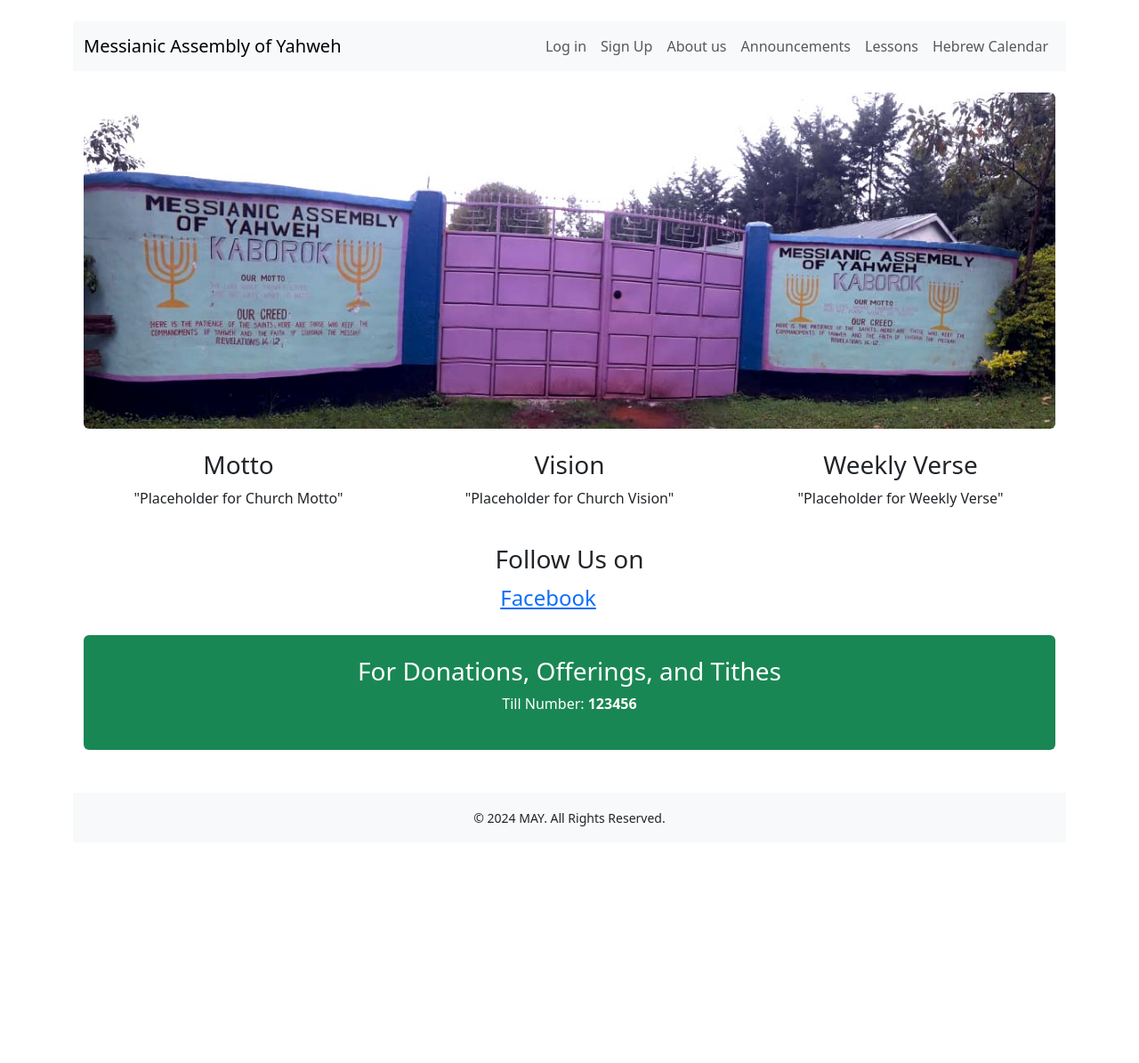
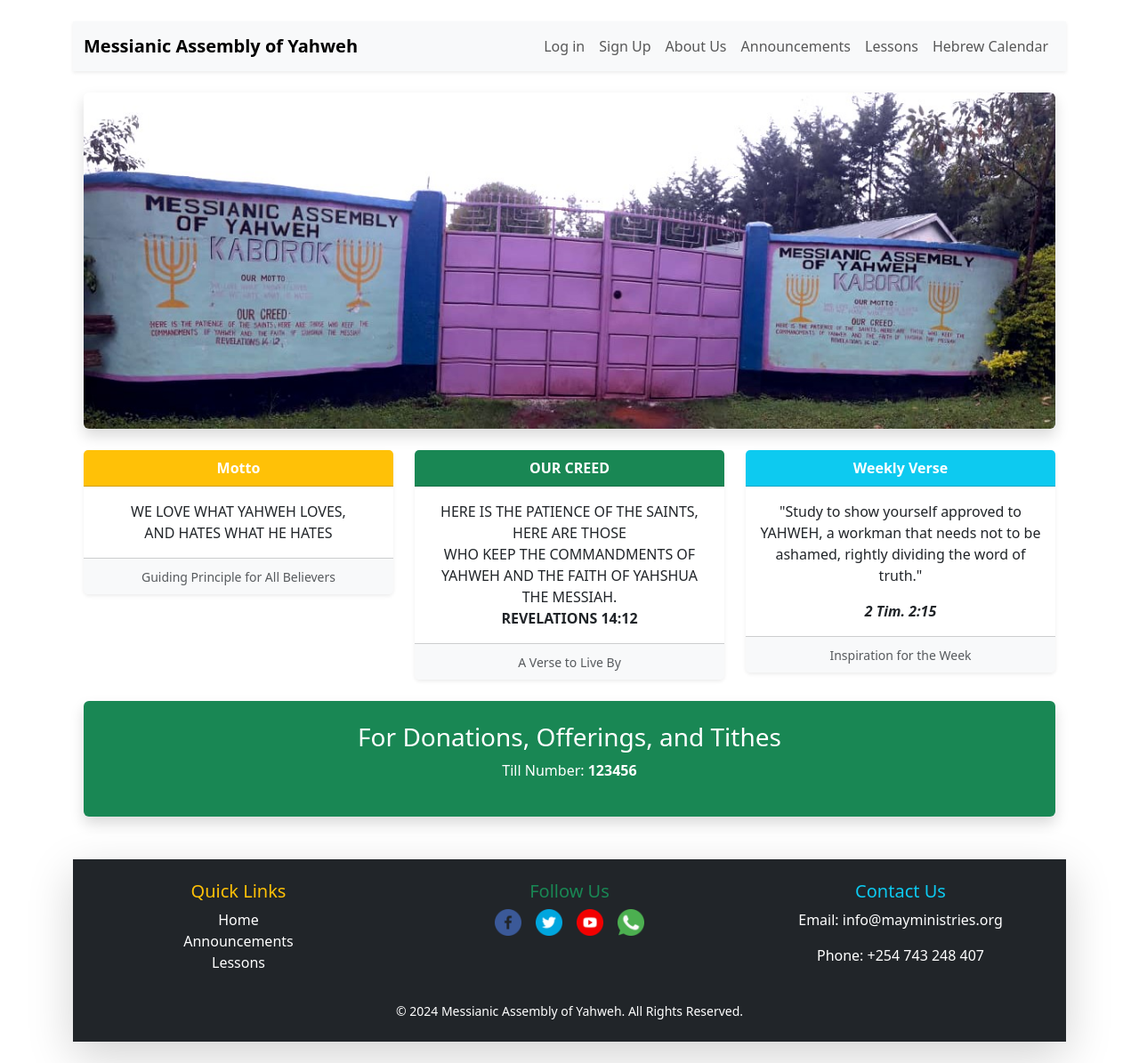
Before and after one commit to kiptoobarchok/MAY-kbrk, a Flask app: page / in a window 1280 px wide. Shown: the whole page at 89% size. Before the commit the page ends 929 px from the top, so only its background shows below. Run offline with Flask 3, Linux system fonts and the light colour scheme.

Commit message:
custom homepage

```diff
--- a/application/templates/home.html
+++ b/application/templates/home.html
@@ -3,47 +3,26 @@
 {% block content %}
 <div class="d-flex flex-column min-vh-100">
   <!-- Navbar Section -->
-  <nav class="navbar navbar-expand-lg navbar-light bg-light">
+  <nav class="navbar navbar-expand-lg navbar-light bg-light shadow-sm">
     <div class="container">
-      <a class="navbar-brand" href="#">Messianic Assembly of Yahweh</a>
+      <a class="navbar-brand fw-bold" href="#">Messianic Assembly of Yahweh</a>
       <button class="navbar-toggler" type="button" data-bs-toggle="collapse" data-bs-target="#navbarNav" aria-controls="navbarNav" aria-expanded="false" aria-label="Toggle navigation">
         <span class="navbar-toggler-icon"></span>
       </button>
       <div class="collapse navbar-collapse" id="navbarNav">
         <ul class="navbar-nav ms-auto">
           {% if current_user.is_anonymous %}
-            <li class="nav-item">
-              <a class="nav-link" href="{{ url_for('login') }}">Log in</a>
-            </li>
-            <li class="nav-item">
-              <a class="nav-link" href="{{ url_for('signup') }}">Sign Up</a>
-            </li>
-            <li class="nav-item">
-              <a class="nav-link" href="{{ url_for('about_us') }}">About us</a>
-            </li>
+            <li class="nav-item"><a class="nav-link" href="{{ url_for('login') }}">Log in</a></li>
+            <li class="nav-item"><a class="nav-link" href="{{ url_for('signup') }}">Sign Up</a></li>
+            <li class="nav-item"><a class="nav-link" href="{{ url_for('about_us') }}">About Us</a></li>
           {% else %}
-            <li class="nav-item">
-              <a class="nav-link" href="{{ url_for('logout') }}">Log out</a>
-            </li>
-            <li class="nav-item">
-              <a class="nav-link" href="{{ url_for('account') }}">Account</a>
-            </li>
-            <li class="nav-item">
-              <a class="nav-link" href="{{ url_for('members') }}">Members</a>
-            </li>
-            <li class="nav-item">
-              <a class="nav-link" href="{{ url_for('about_us') }}">About us</a>
-            </li>
+            <li class="nav-item"><a class="nav-link" href="{{ url_for('logout') }}">Log out</a></li>
+            <li class="nav-item"><a class="nav-link" href="{{ url_for('account') }}">Account</a></li>
+            <li class="nav-item"><a class="nav-link" href="{{ url_for('members') }}">Members</a></li>
           {% endif %}
-          <li class="nav-item">
-            <a class="nav-link" href="{{ url_for('announcements') }}">Announcements</a>
-          </li>
-          <li class="nav-item">
-            <a class="nav-link" href="{{ url_for('lessons') }}">Lessons</a>
-          </li>
-          <li class="nav-item">
-            <a class="nav-link" href="#">Hebrew Calendar</a>
-          </li>
+          <li class="nav-item"><a class="nav-link" href="{{ url_for('announcements') }}">Announcements</a></li>
+          <li class="nav-item"><a class="nav-link" href="{{ url_for('lessons') }}">Lessons</a></li>
+          <li class="nav-item"><a class="nav-link" href="#">Hebrew Calendar</a></li>
         </ul>
       </div>
     </div>
@@ -53,46 +32,108 @@
   <div class="container py-4 flex-grow-1">
     <!-- Header Section -->
     <div class="text-center mb-4">
-      <img src="{{ url_for('static', filename='images/church.jpeg') }}" alt="Church Banner" class="img-fluid rounded">
+      <img src="{{ url_for('static', filename='images/church.jpeg') }}" alt="Church Banner" class="img-fluid rounded shadow">
     </div>
 
-    <!-- Motto, Vision, and Weekly Verse Section -->
     <div class="row text-center mb-4">
+      <!-- Motto Card -->
       <div class="col-md-4">
-        <h3>Motto</h3>
-        <p>"Placeholder for Church Motto"</p>
+        <div class="card shadow-sm border-0">
+          <div class="card-header bg-warning text-white fw-bold">
+            Motto
+          </div>
+          <div class="card-body">
+            <p class="card-text">WE LOVE WHAT YAHWEH LOVES,<br>AND HATES WHAT HE HATES</p>
+          </div>
+          <div class="card-footer bg-light">
+            <small class="text-muted">Guiding Principle for All Believers</small>
+          </div>
+        </div>
       </div>
+
+      <!-- Creed Card -->
       <div class="col-md-4">
-        <h3>Vision</h3>
-        <p>"Placeholder for Church Vision"</p>
+        <div class="card shadow-sm border-0">
+          <div class="card-header bg-success text-white fw-bold">
+            OUR CREED
+          </div>
+          <div class="card-body">
+            <p class="card-text">HERE IS THE PATIENCE OF THE SAINTS, HERE ARE THOSE<br>
+              WHO KEEP THE COMMANDMENTS OF YAHWEH AND THE FAITH OF YAHSHUA THE MESSIAH.<br>
+              <strong>REVELATIONS 14:12</strong>
+            </p>
+          </div>
+          <div class="card-footer bg-light">
+            <small class="text-muted">A Verse to Live By</small>
+          </div>
+        </div>
       </div>
+
+      <!-- Weekly Verse Card -->
       <div class="col-md-4">
-        <h3>Weekly Verse</h3>
-        <p>"Placeholder for Weekly Verse"</p>
+        <div class="card shadow-sm border-0">
+          <div class="card-header bg-info text-white fw-bold">
+            Weekly Verse
+          </div>
+          <div class="card-body">
+            <p class="card-text">"Study to show yourself approved to YAHWEH, a workman that needs not to be ashamed, rightly dividing the word of truth."</p>
+            <i><b>2 Tim. 2:15</b></i>
+          </div>
+          <div class="card-footer bg-light">
+            <small class="text-muted">Inspiration for the Week</small>
+          </div>
+        </div>
       </div>
     </div>
 
-    <!-- Social Media Links -->
-    <div class="text-center mb-4">
-      <h3>Follow Us on</h3>
-      <div class="d-flex justify-content-center gap-3">
-        <a href="#" class="text-primary fs-4">Facebook<i class="bi bi-facebook"></i></a>
-        <a href="#" class="text-info fs-4"><i class="bi bi-twitter"></i></a>
-        <a href="#" class="text-danger fs-4"><i class="bi bi-instagram"></i></a>
-        <a href="#" class="text-success fs-4"><i class="bi bi-whatsapp"></i></a>
-      </div>
-    </div>
 
     <!-- MPesa Donations Section -->
-    <div class="text-center p-4 rounded bg-success text-white mb-4">
+    <div class="text-center p-4 rounded bg-success text-white mb-4 shadow">
       <h3>For Donations, Offerings, and Tithes</h3>
       <p>Till Number: <span class="fw-bold">123456</span></p>
     </div>
   </div>
 
   <!-- Footer Section -->
-  <footer class="text-center bg-light py-3 mt-auto">
-    <small>&copy; 2024 MAY. All Rights Reserved.</small>
+  <footer class="text-center bg-dark text-white py-4 shadow-lg mt-auto">
+    <div class="container">
+      <!-- Footer Links -->
+      <div class="row mb-3">
+        <div class="col-md-4">
+          <h5 class="text-warning">Quick Links</h5>
+          <ul class="list-unstyled">
+            <li><a href="{{ url_for('home') }}" class="text-white text-decoration-none">Home</a></li>
+            <li><a href="{{ url_for('announcements') }}" class="text-white text-decoration-none">Announcements</a></li>
+            <li><a href="{{ url_for('lessons') }}" class="text-white text-decoration-none">Lessons</a></li>
+          </ul>
+        </div>
+        <div class="col-md-4">
+          <h5 class="text-success">Follow Us</h5>
+          <div class="d-flex justify-content-center gap-3">
+            <a href="https://web.facebook.com/messianiczimmerman/?_rdc=1&_rdr" class="text-white text-decoration-none">
+              <img src="{{ url_for('static', filename='Icons/facebook.png') }}" alt="Facebook" width="30">
+            </a>
+            <a href="#" class="text-white text-decoration-none">
+              <img src="{{ url_for('static', filename='Icons/twitter.png') }}" alt="Twitter" width="30">
+            </a>
+            <a href="https://www.youtube.com/@M.A.Y.ZIMMERMAN" class="text-white text-decoration-none">
+              <img src="{{ url_for('static', filename='Icons/youtube.png') }}" alt="YouTube" width="30">
+            </a>
+            <a href="#" class="text-white text-decoration-none">
+              <img src="{{ url_for('static', filename='Icons/whatsapp.png') }}" alt="WhatsApp" width="30">
+            </a>
+          </div>
+        </div>
+        <div class="col-md-4">
+          <h5 class="text-info">Contact Us</h5>
+          <p>Email: <a href="mailto:info@may.org" class="text-white text-decoration-none">info@mayministries.org</a></p>
+          <p>Phone: <span class="text-white">+254 743 248 407</span></p>
+        </div>
+      </div>
+      <!-- Footer Copyright -->
+      <small class="d-block">&copy; 2024 Messianic Assembly of Yahweh. All Rights Reserved.</small>
+    </div>
   </footer>
+
 </div>
 {% endblock %}
```
Also changed, not shown: application/static/Icons/facebook.png (added), application/static/Icons/twitter.png (added), application/static/Icons/whatsapp.png (added), application/static/Icons/youtube.png (added).
